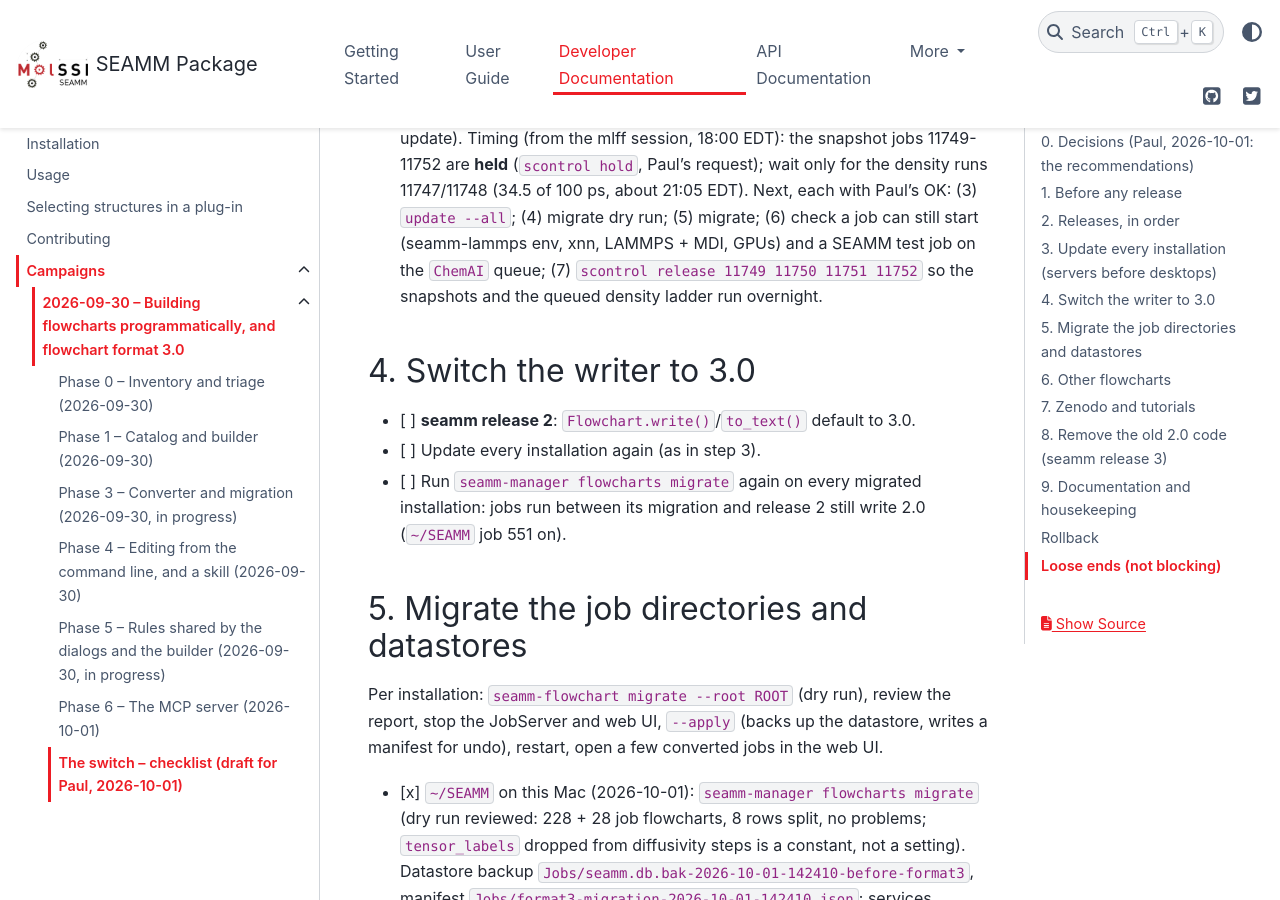
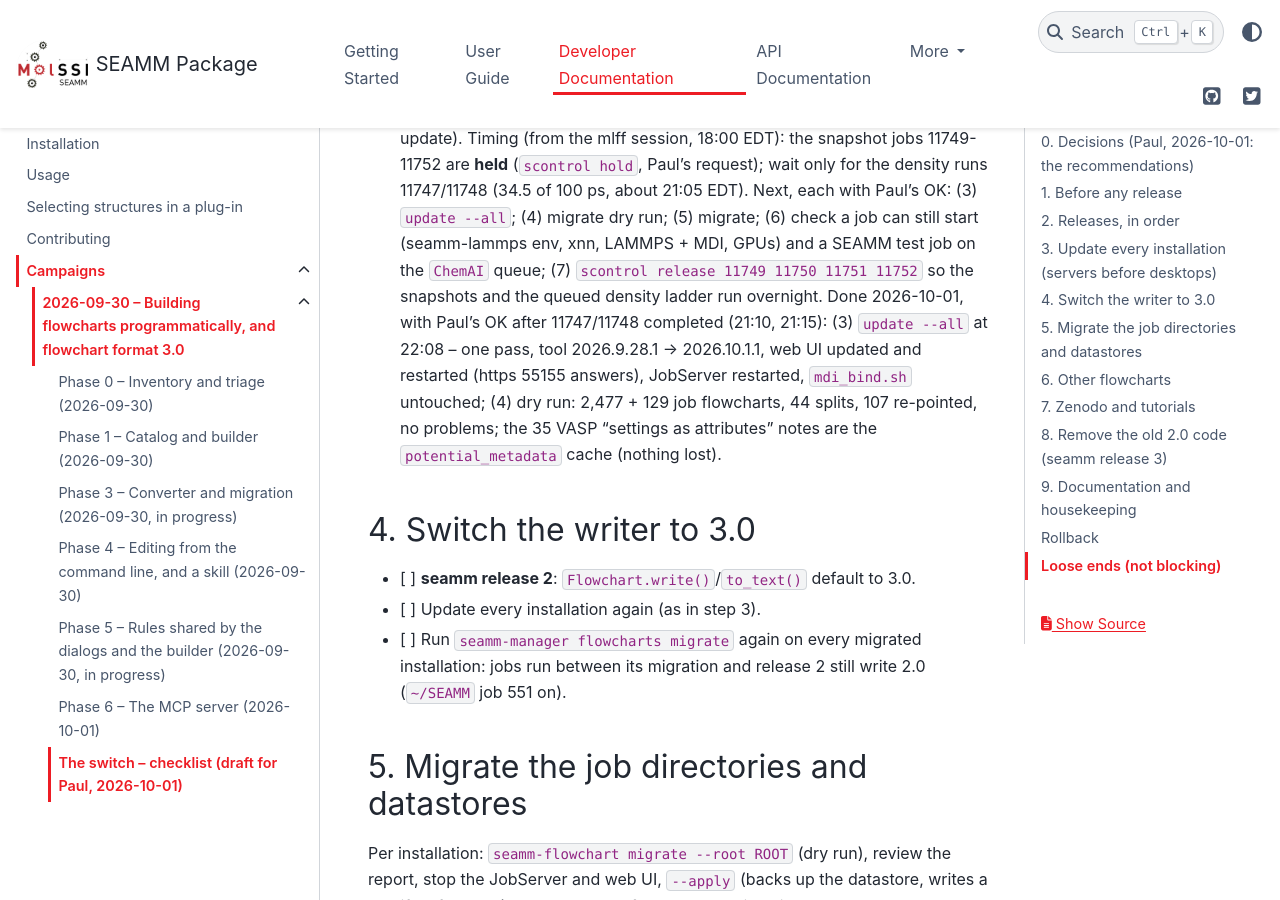
Before and after one commit to molssi-seamm/seamm, a Sphinx documentation site: the page built from docs/developer_guide/campaigns/2026-09-30/NOTES_switch.rst, in a window 1280 px wide and 900 px high, scrolled down 5018 px. Built offline with Sphinx 7.4.7 and the PyData theme 0.15.4, drawn with Linux system fonts in a browser that asks for light colours; pages that are not in the unit, such as notebooks, are missing from menus.

Commit message:
Switch checklist: ChemAI steps 3-4
Co-Authored-By: Claude Opus 5.5 <noreply@anthropic.com>

```diff
--- a/docs/developer_guide/campaigns/2026-09-30/NOTES_switch.rst
+++ b/docs/developer_guide/campaigns/2026-09-30/NOTES_switch.rst
@@ -173,6 +173,11 @@ small test job and check it runs and its flowchart is recorded.
   MDI, GPUs) and a SEAMM test job on the ``ChemAI`` queue; (7)
   ``scontrol release 11749 11750 11751 11752`` so the snapshots and the queued density
   ladder run overnight.
+  Done 2026-10-01, with Paul's OK after 11747/11748 completed (21:10, 21:15): (3)
+  ``update --all`` at 22:08 -- one pass, tool 2026.9.28.1 -> 2026.10.1.1, web UI updated and
+  restarted (https 55155 answers), JobServer restarted, ``mdi_bind.sh`` untouched; (4) dry
+  run: 2,477 + 129 job flowcharts, 44 splits, 107 re-pointed, no problems; the 35 VASP
+  "settings as attributes" notes are the ``potential_metadata`` cache (nothing lost).
 
 4. Switch the writer to 3.0
 ---------------------------
```
